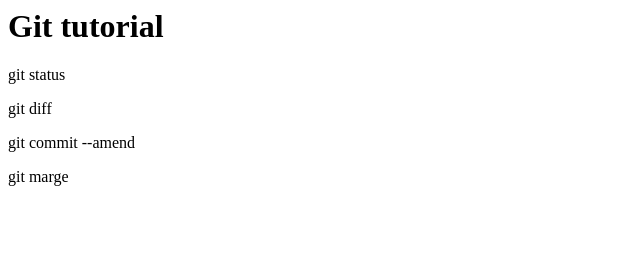
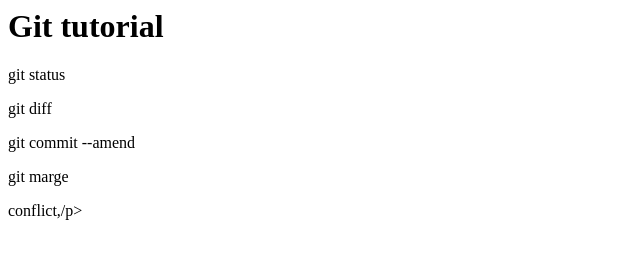
Before and after one commit to udemy-takahashi/git_tutorial, a plain HTML site: page index.html in a window 1280 px wide. Shown: the full height of the page, 0-640 px from the left. Drawn offline with Linux system fonts and the light colour scheme.

Commit message:
add conflict

```diff
--- a/index.html
+++ b/index.html
@@ -3,3 +3,4 @@
 <p>git diff</p>
 <p>git commit --amend</p>
 <p>git marge</p>
+<p>conflict,/p>
```
